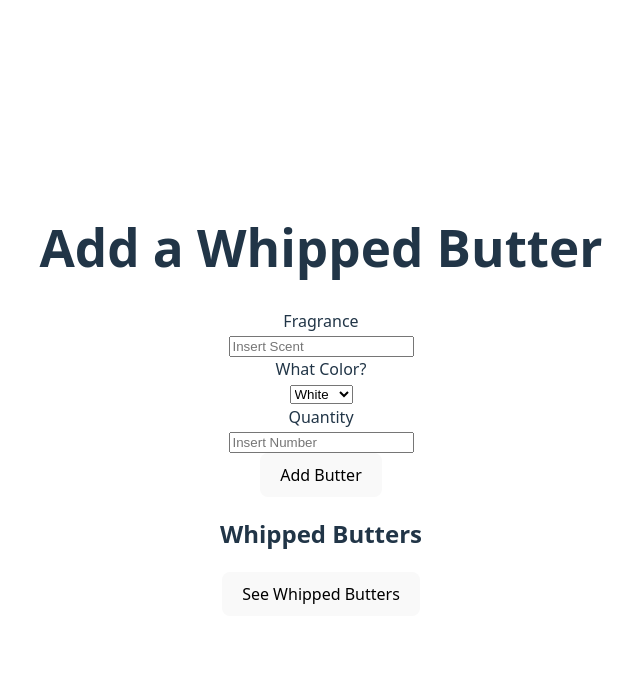
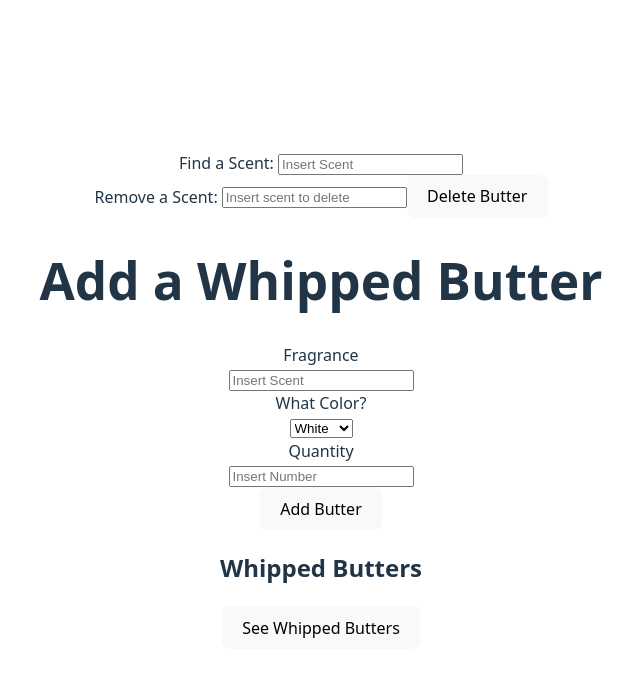
Before and after one commit to courjimen/New-Eventonica, a React (Vite) app in the folder client/: page / in a window 1280 px wide. Shown: the top 676 px of the page, without its empty margins (319-959 px from the left). Built offline with nearby package versions, Linux system fonts and the light colour scheme.

Commit message:
added UI to remove butter

```diff
--- a/client/src/App.jsx
+++ b/client/src/App.jsx
@@ -1,13 +1,48 @@
 import Butters from './components/Butters';
 import Form from './components/Form'
+import Search from './components/Search'
+import { useState } from 'react'
 import './App.css'
 
 
 function App() {
+const [deleteButter, setDeleteButter] = useState('');
 
+const removeButter = () => {
+  fetch('http://localhost:3000/butters', {
+      method: 'DELETE',
+      headers: {
+        'Content-Type': 'application/json',
+      },
+      body: JSON.stringify({ scents: deleteButter }),
+    })
+    .then((res) => res.json())
+    .then((data) => {
+      alert('Butter removed!');
+    })
+    .catch((error) => {
+      console.error('Error', error)
+      alert('Unable to remove butter')
+    })
+  }
 
   return (
     <>
+      <label>Find a Scent: </label>
+      <input
+        placeholder='Insert Scent'
+
+      />
+<div>
+      <label> Remove a Scent: </label>
+      <input
+        placeholder='Insert scent to delete'
+        type='text'
+        value={deleteButter}
+        onChange={(e) => setDeleteButter(e.target.value)}
+      />
+      <button onClick={removeButter}>Delete Butter</button>
+      </div>
       <Form />
       <Butters />
 
--- /dev/null
+++ b/client/src/components/Search.jsx
@@ -0,0 +1,9 @@
+import React from 'react'
+
+function Search() {
+  return (
+    <div>Search</div>
+  )
+}
+
+export default Search
```
Lines whose indentation alone changed are shown as unchanged.
